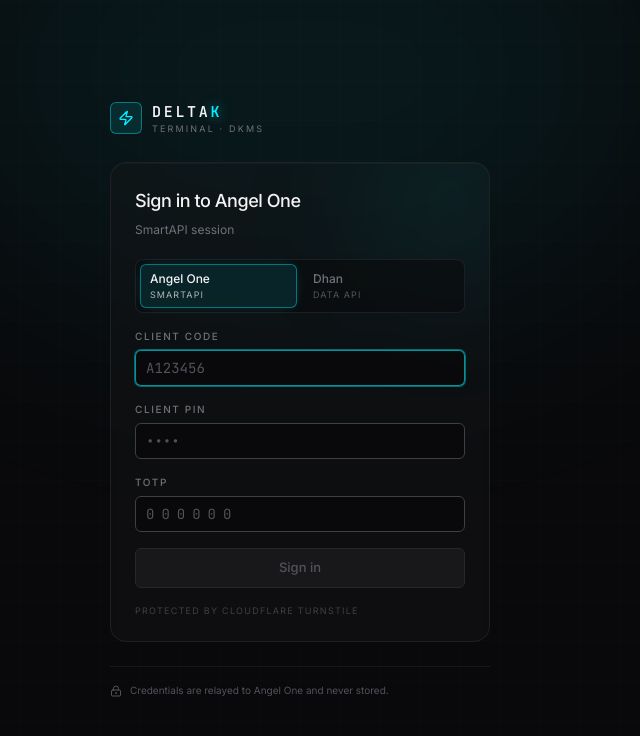
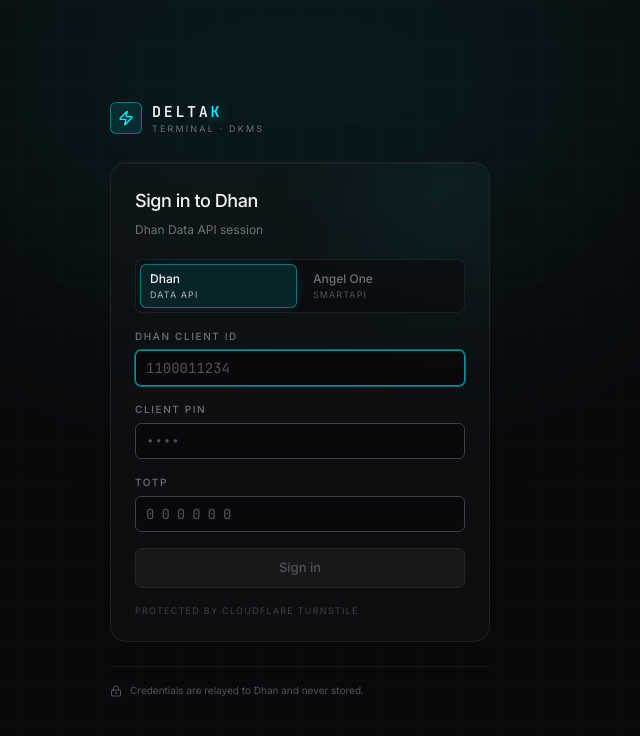
Before and after one commit to silent-fork/deltak, a Next.js app in the folder web/: page /terminal in a window 1280 px wide. Shown: the top 736 px of the page, without its empty margins (340-980 px from the left). Built offline with nearby package versions, Linux system fonts and the light colour scheme; no server answers.

Commit message:
Make Dhan the primary broker on both sign-in surfaces
Dhan now leads the broker toggle and is the default-selected option
in LoginScreen and LoginModal, ahead of Angel One.

```diff
--- a/web/components/LoginModal.tsx
+++ b/web/components/LoginModal.tsx
@@ -11,8 +11,8 @@ import type { Broker } from "@/lib/types";
 import { useTurnstile } from "@/lib/useTurnstile";
 
 const BROKERS: { id: Broker; label: string }[] = [
+  { id: "dhan", label: "Dhan" },
   { id: "angelone", label: "Angel One" },
-  { id: "dhan", label: "Dhan" },
 ];
 
 export function LoginModal({
@@ -24,7 +24,7 @@ export function LoginModal({
   onClose: () => void;
   onSuccess: () => void;
 }) {
-  const [broker, setBroker] = useState<Broker>("angelone");
+  const [broker, setBroker] = useState<Broker>("dhan");
   const [clientCode, setClientCode] = useState("");
   const [pin, setPin] = useState("");
   const [totp, setTotp] = useState("");
--- a/web/components/LoginScreen.tsx
+++ b/web/components/LoginScreen.tsx
@@ -11,8 +11,8 @@ import type { Broker } from "@/lib/types";
 import { turnstileActive, useTurnstile } from "@/lib/useTurnstile";
 
 const BROKERS: { id: Broker; label: string; sub: string }[] = [
+  { id: "dhan", label: "Dhan", sub: "Data API" },
   { id: "angelone", label: "Angel One", sub: "SmartAPI" },
-  { id: "dhan", label: "Dhan", sub: "Data API" },
 ];
 
 /**
@@ -47,7 +47,7 @@ function Field({
 
 export function LoginScreen({ simulate }: { simulate: boolean }) {
   const engine = useEngineContext();
-  const [broker, setBroker] = useState<Broker>("angelone");
+  const [broker, setBroker] = useState<Broker>("dhan");
   const [clientCode, setClientCode] = useState("");
   const [pin, setPin] = useState("");
   const [totp, setTotp] = useState("");
```
